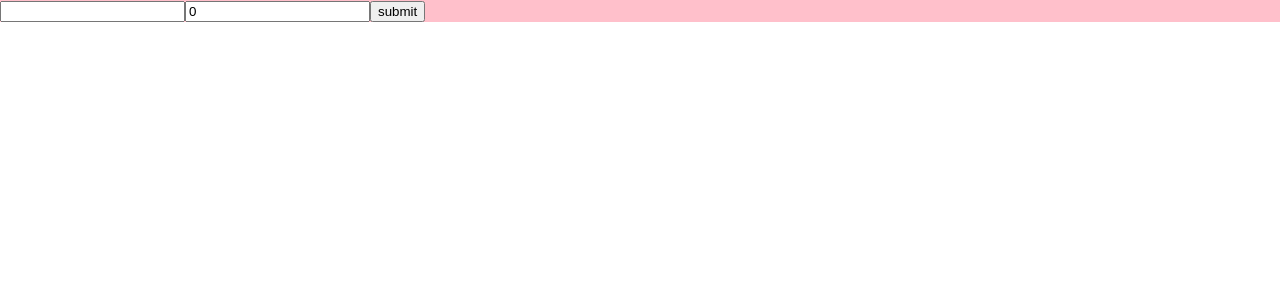
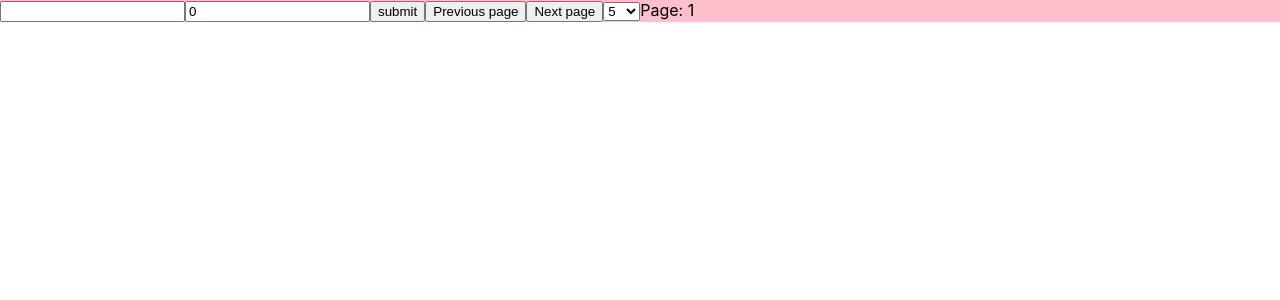
Before and after one commit to germangguerci/TodoApp, a React (Create React App) app: page / in a window 1280 px wide. Shown: the top 300 px of the page. Built offline with nearby package versions, Linux system fonts and the light colour scheme.

Commit message:
Pagination created.

```diff
--- /dev/null
+++ b/src/components/todolist/SelectTodosPP.tsx
@@ -0,0 +1,21 @@
+import React, {useState, useEffect} from 'react';
+
+interface SelectProps {
+    setTodosPerPage: Function
+}
+
+export const SelectTodosPerPage : React.FC <SelectProps> = ({setTodosPerPage}) => {
+    const [value, setValue] = useState(5);
+
+    useEffect(() => {
+        setTodosPerPage(value)
+    }, [value]);
+
+    return (
+        <select value={value} onChange={(event) => setValue(parseInt(event.target.value))}>
+            <option value="5">5</option>
+            <option value="10">10</option>
+            <option value="25">25</option>
+        </select>
+    )
+}
--- a/src/components/todolist/index.tsx
+++ b/src/components/todolist/index.tsx
@@ -2,6 +2,7 @@ import { observer } from 'mobx-react';
 import React, { useState } from 'react';
 import { TodoStoreImpl } from './store';
 import { Todo } from './todo';
+import {SelectTodosPerPage} from './SelectTodosPP';
 
 
 interface TodoListProps {
@@ -10,8 +11,30 @@ interface TodoListProps {
 
 export const TodoList: React.FC<TodoListProps> = observer(({todoStore}) => {
 
-    const [value, setValue] = useState<string>('');
-    const [difficulty, setDifficulty] = useState<number>(0);
+    const [value, setValue] = useState('');
+    const [difficulty, setDifficulty] = useState(0);
+    const [todosPerPage, setTodosPerPage] = useState(5);
+    const [page, setCurrentPage] = useState(1);
+
+    const displayTodos = () => {
+        let count = 0;
+        return todoStore.todos.map((todo, index) => {
+            if((index >= (page - 1) * todosPerPage) && count < todosPerPage){
+                count++
+                return <Todo key={index} title={todo.title} difficulty={todo.difficulty} completed={todo.completed}/>
+            }
+        })
+    }
+
+    const previousPage = () => {
+        page >= 2 && setCurrentPage(page + -1)
+    }
+
+    const nextPage = () => {
+        if(todoStore.todos[(page * todosPerPage)]){
+            setCurrentPage(page + 1)
+        }
+    }
 
     return <div>
         <input
@@ -35,10 +58,12 @@ export const TodoList: React.FC<TodoListProps> = observer(({todoStore}) => {
             }
         }}>submit</button>
 
+        <button onClick={previousPage}>Previous page</button>
+        <button onClick={nextPage}>Next page</button>
+        <SelectTodosPerPage setTodosPerPage={setTodosPerPage} />
+        <span>Page: {page}</span>
         <ul>
-            {todoStore.todos.map(todo => {
-                return <Todo title={todo.title} difficulty={todo.difficulty} completed={todo.completed}/>
-            })}
+            {displayTodos()}
         </ul>
 
     </div>
--- a/src/components/todolist/store/index.tsx
+++ b/src/components/todolist/store/index.tsx
@@ -11,6 +11,7 @@ export class TodoStoreImpl {
 
     todos: TodoItem[] = [];
     currentId: number = 0;
+
 
     constructor() {
         makeObservable(this, {
```
